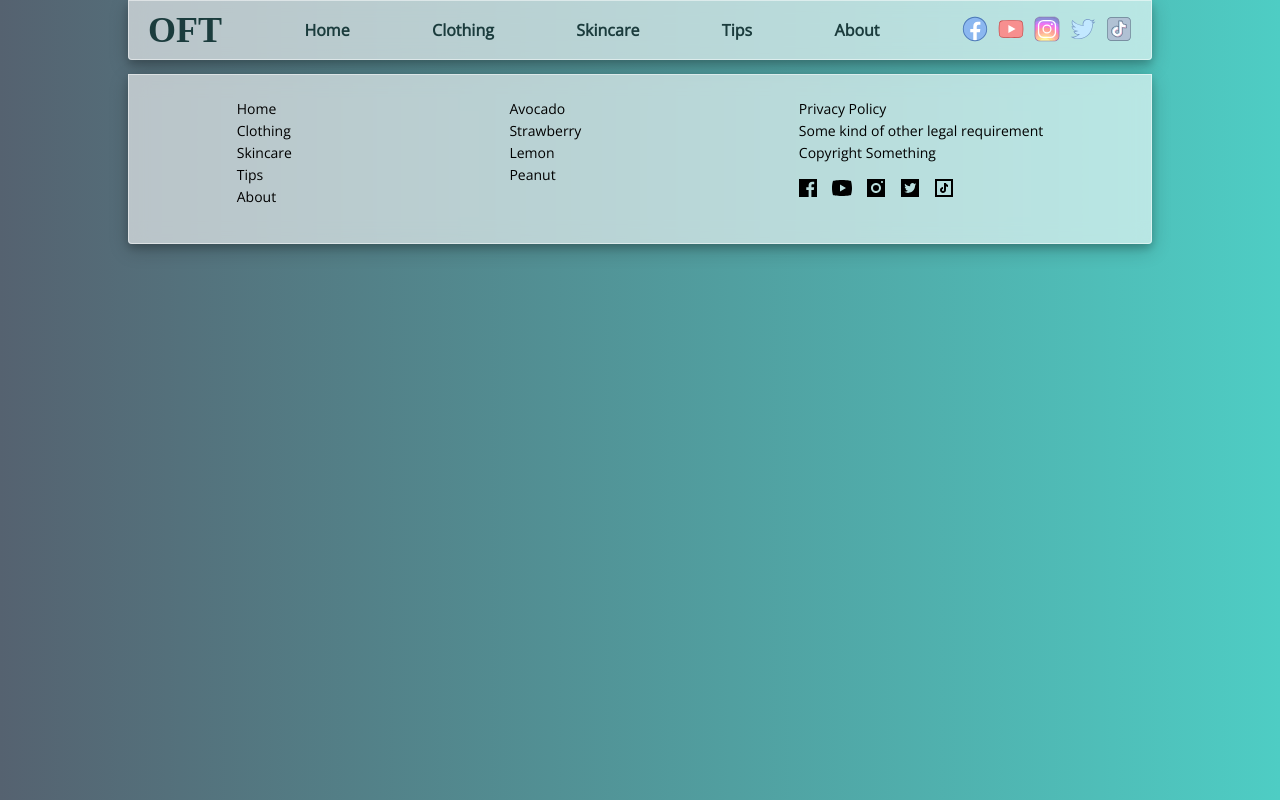
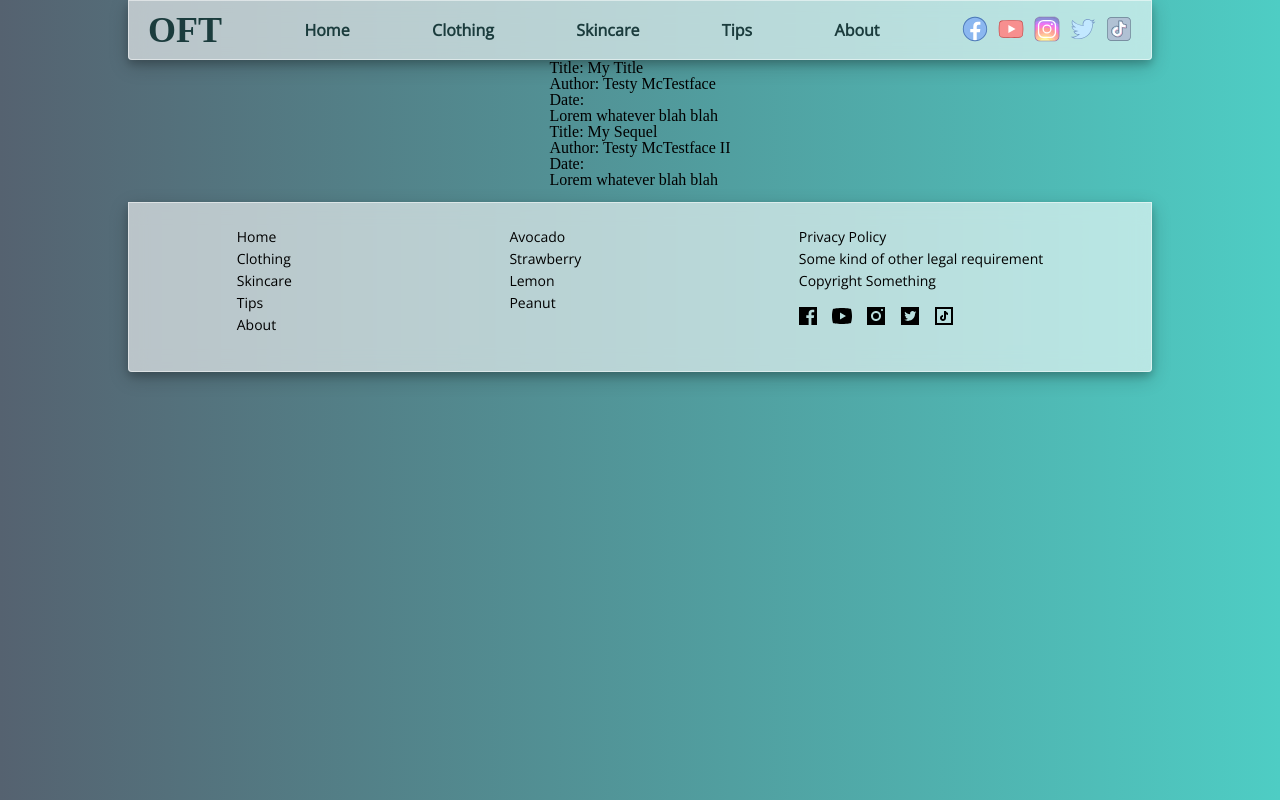
Before and after one commit to rather-nice-things/our-favorite-things, a Next.js app: page /blog in a window 1280 px wide. Built offline with nearby package versions, Linux system fonts and the light colour scheme; a web font is replaced by a local one.

Commit message:
Fixed issue with map()

```diff
--- a/components/blogEntryGroup.jsx
+++ b/components/blogEntryGroup.jsx
@@ -2,13 +2,11 @@ import BlogEntry from './blogEntry.jsx'
 
 export default function BlogEntryGroup(props) {
   const blogEntryList = props.blogEntryList;
-  console.log(blogEntryList);
   return (
     <div>
       {
         blogEntryList.map((entry, index) => {
-          console.log("entry from BlogEntryGroup: ", entry);
-          <BlogEntry entry={entry} />
+          return <BlogEntry entry={entry} key={entry.title}/>
         })
       }
     </div>
```
